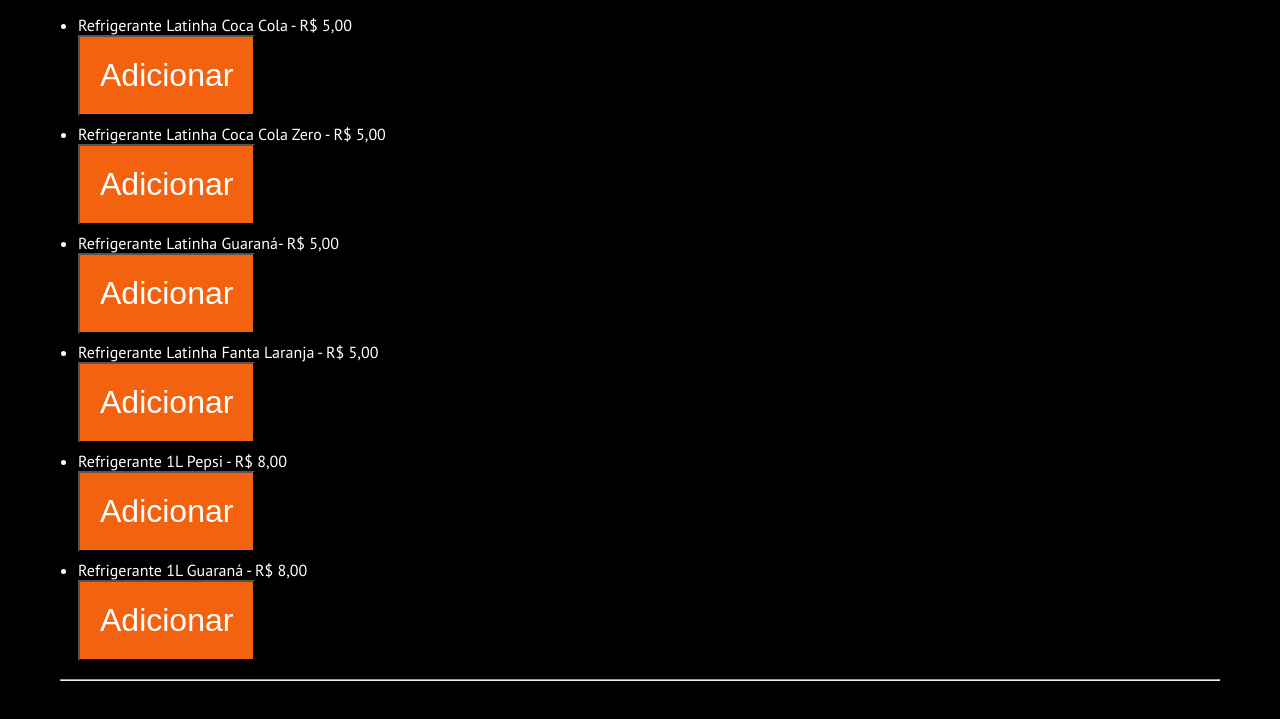
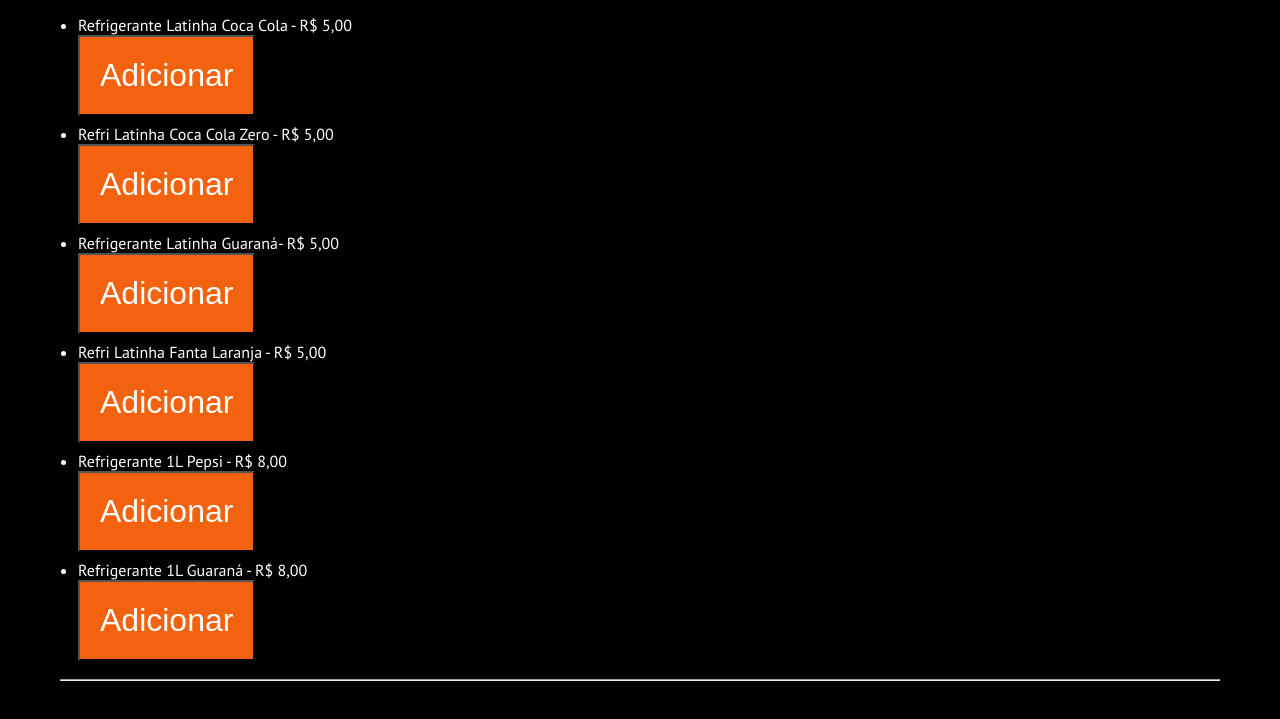
Before and after one commit to J-M-LANCHES/CARDAPIO, a plain HTML site: page index.html in a window 1280 px wide. Shown: the part 4068-4787 px from the top of the page. Drawn offline with Linux system fonts and the light colour scheme; a web font is replaced by a local one.

Commit message:
Update index.html

```diff
--- a/index.html
+++ b/index.html
@@ -104,9 +104,9 @@
         <p class="divisao">Refrigerantes</p>
           <ul>
             <li>Refrigerante Latinha Coca Cola - R$ 5,00  <br> <button onclick="addCarrinho('Latinha Coca Cola', 5)">Adicionar</button> </li>
-            <li>Refrigerante Latinha Coca Cola Zero - R$ 5,00  <br> <button onclick="addCarrinho('Latinha Coca Cola Zero', 5)">Adicionar</button> </li>
+            <li>Refri Latinha Coca Cola Zero - R$ 5,00  <br> <button onclick="addCarrinho('Latinha Coca Cola Zero', 5)">Adicionar</button> </li>
             <li>Refrigerante Latinha Guaraná- R$ 5,00  <br> <button onclick="addCarrinho('Latinha Guaraná', 5)">Adicionar</button> </li>
-            <li>Refrigerante Latinha Fanta Laranja - R$ 5,00  <br> <button onclick="addCarrinho('Latinha Fanta Laranja', 5)">Adicionar</button> </li>
+            <li>Refri Latinha Fanta Laranja - R$ 5,00  <br> <button onclick="addCarrinho('Latinha Fanta Laranja', 5)">Adicionar</button> </li>
             <li>Refrigerante 1L Pepsi - R$ 8,00  <br> <button onclick="addCarrinho('Refrigerante 1L Pepsi', 8)">Adicionar</button> </li>
             <li>Refrigerante 1L Guaraná - R$ 8,00  <br> <button onclick="addCarrinho('Refrigerante 1L Guaraná', 8)">Adicionar</button> </li>
           </ul>
```
